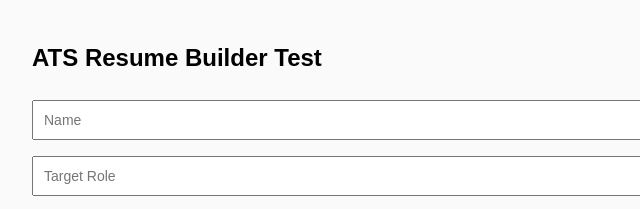
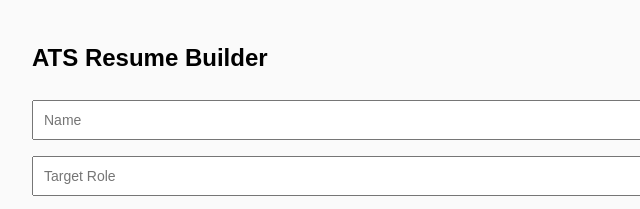
Before and after one commit to Developer-Abhimanyu/ResumeIQ, a plain HTML site: page index.html in a window 1280 px wide. Shown: the top 209 px of the page, 158-798 px from the left. Drawn offline with nearby package versions, Linux system fonts and the light colour scheme.

```diff
--- a/index.html
+++ b/index.html
@@ -39,7 +39,7 @@
 </head>
 <body>
 
-<h2>ATS Resume Builder Test</h2>
+<h2>ATS Resume Builder</h2>
 
 <input id="name" placeholder="Name" />
 <input id="role" placeholder="Target Role" />
```
